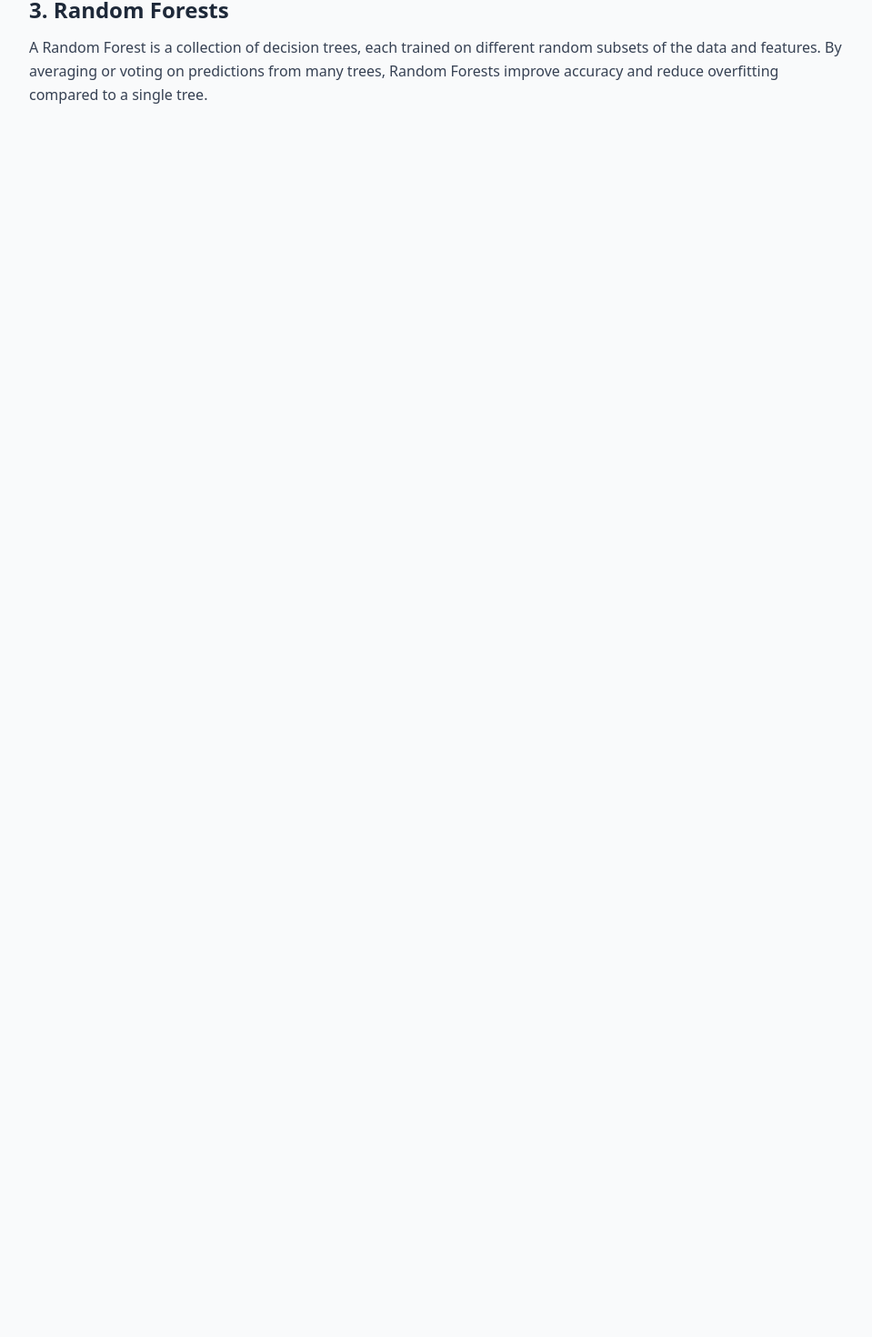
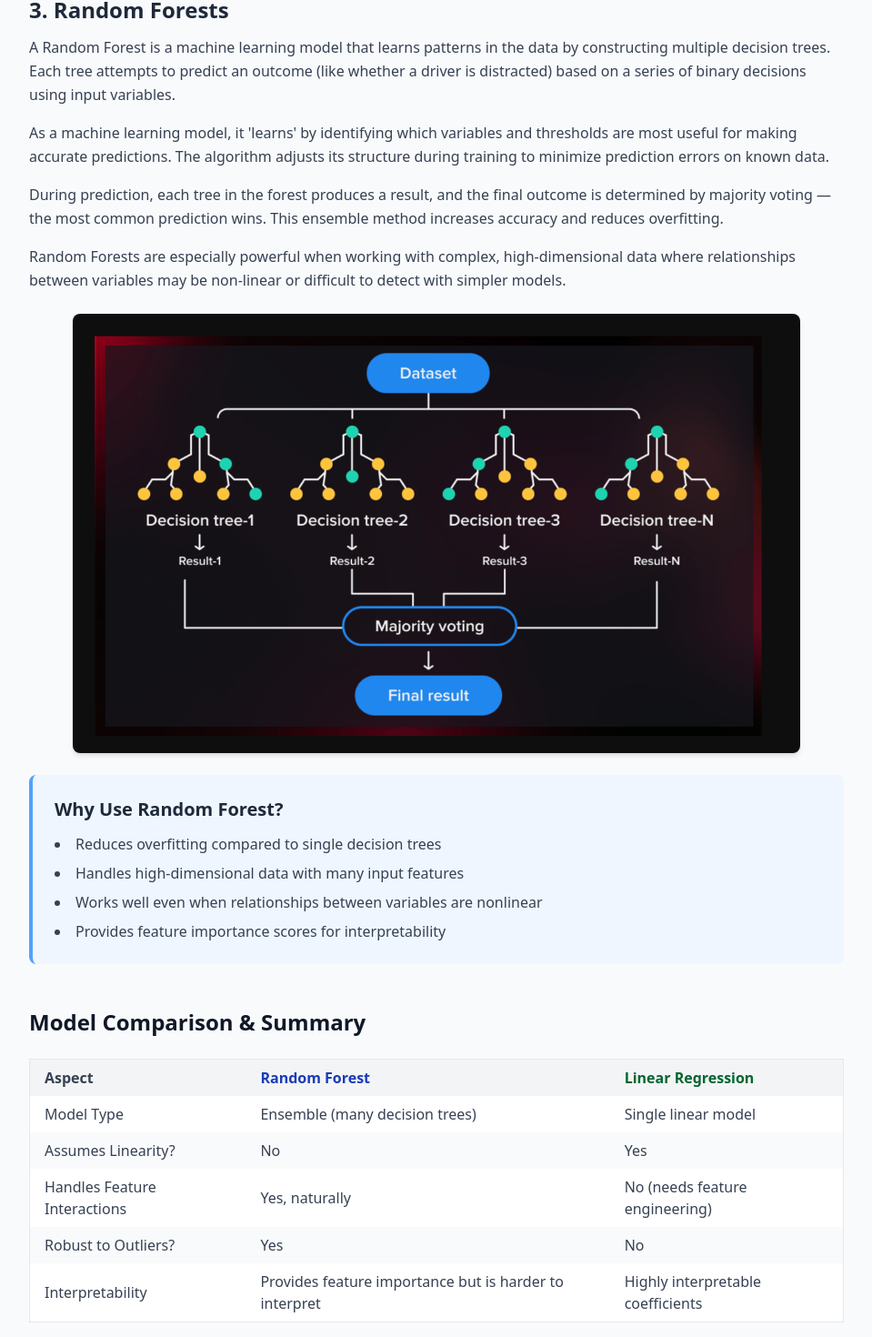
Before and after one commit to WilliamGiammona/odel-project, a Next.js app: page /methodology in a window 1280 px wide. Shown: the part 4093-5563 px from the top of the page at 91% size, without its empty margins (160-1119 px from the left). Before the commit the page ends 4306 px from the top, so only its background shows below. Built offline with nearby package versions, Linux system fonts and the light colour scheme.

Commit message:
random forest update

```diff
--- a/app/methodology/page.tsx
+++ b/app/methodology/page.tsx
@@ -391,11 +391,170 @@ export default function MethodologyPage() {
             <h3 className="text-2xl font-semibold text-gray-800 mb-3">
               {language === "en" ? "3. Random Forests" : "3. יערות רנדומליים"}
             </h3>
-            <p className="text-gray-700 leading-relaxed">
+            <p className="text-gray-700 leading-relaxed mb-4">
               {language === "en"
-                ? "A Random Forest is a collection of decision trees, each trained on different random subsets of the data and features. By averaging or voting on predictions from many trees, Random Forests improve accuracy and reduce overfitting compared to a single tree."
-                : "Random Forest הוא אוסף של עצי החלטה, שכל אחד מהם מאומן על תת-קבוצה שונה של הנתונים והתכונות. על ידי ממוצע או הצבעה של התחזיות מעצים שונים, Random Forest משפר את הדיוק ומפחית התאמת יתר ביחס לעץ יחיד."}
+                ? "A Random Forest is a machine learning model that learns patterns in the data by constructing multiple decision trees. Each tree attempts to predict an outcome (like whether a driver is distracted) based on a series of binary decisions using input variables."
+                : "Random Forest הוא מודל של למידת מכונה שלומד דפוסים בנתונים על ידי בנייה של עצי החלטה מרובים. כל עץ מנסה לחזות תוצאה (למשל, האם נהג מוסח) על בסיס רצף של החלטות בינאריות לפי משתנים קלט."}
             </p>
+            <p className="text-gray-700 leading-relaxed mb-4">
+              {language === "en"
+                ? "As a machine learning model, it 'learns' by identifying which variables and thresholds are most useful for making accurate predictions. The algorithm adjusts its structure during training to minimize prediction errors on known data."
+                : "כמודל של למידת מכונה, הוא 'לומד' על ידי זיהוי אילו משתנים ואילו ערכי סף הכי שימושיים לחיזוי מדויק. האלגוריתם מתאים את המבנה שלו במהלך האימון כדי לצמצם שגיאות חיזוי על סמך נתונים מוכרים."}
+            </p>
+            <p className="text-gray-700 leading-relaxed mb-4">
+              {language === "en"
+                ? "During prediction, each tree in the forest produces a result, and the final outcome is determined by majority voting — the most common prediction wins. This ensemble method increases accuracy and reduces overfitting."
+                : "בשלב החיזוי, כל עץ ביער מייצר תחזית, והתוצאה הסופית נקבעת על פי הצבעת רוב – התחזית השכיחה ביותר מנצחת. שיטת האנסמבל הזו משפרת את הדיוק ומפחיתה התאמת יתר."}
+            </p>
+            <p className="text-gray-700 leading-relaxed mb-4">
+              {language === "en"
+                ? "Random Forests are especially powerful when working with complex, high-dimensional data where relationships between variables may be non-linear or difficult to detect with simpler models."
+                : "Random Forest נחשב חזק במיוחד כשעובדים עם נתונים מורכבים ורבי-ממדים, שבהם הקשרים בין המשתנים אינם ליניאריים או שקשה לזהותם באמצעות מודלים פשוטים יותר."}
+            </p>
+            <div className="flex justify-center my-6">
+              <Image
+                src="/images/methodology/RandomForest.png"
+                alt={
+                  language === "en"
+                    ? "Illustration of Random Forest using multiple decision trees and majority voting"
+                    : "תרשים של Random Forest עם עצי החלטה והצבעת רוב"
+                }
+                width={800}
+                height={500}
+                className="rounded-lg shadow-md"
+              />
+            </div>
+          </div>
+
+          {/* Summary Box */}
+          <div className="bg-blue-50 border-l-4 border-blue-400 p-6 rounded-lg mb-12">
+            <h4 className="text-xl font-semibold text-gray-800 mb-3">
+              {language === "en"
+                ? "Why Use Random Forest?"
+                : "למה להשתמש ב-Random Forest?"}
+            </h4>
+            <ul className="list-disc list-inside text-gray-700 space-y-2">
+              <li>
+                {language === "en"
+                  ? "Reduces overfitting compared to single decision trees"
+                  : "מפחית התאמת יתר ביחס לעץ החלטה בודד"}
+              </li>
+              <li>
+                {language === "en"
+                  ? "Handles high-dimensional data with many input features"
+                  : "מתמודד היטב עם נתונים בעלי ממדים גבוהים"}
+              </li>
+              <li>
+                {language === "en"
+                  ? "Works well even when relationships between variables are nonlinear"
+                  : "מתאים גם כאשר הקשרים בין המשתנים אינם ליניאריים"}
+              </li>
+              <li>
+                {language === "en"
+                  ? "Provides feature importance scores for interpretability"
+                  : "מספק דירוג חשיבות של משתנים לצורך הבנה טובה יותר"}
+              </li>
+            </ul>
+          </div>
+
+          {/* Section Title */}
+          <h2 className="text-2xl font-bold text-gray-900 mb-6 mt-12">
+            {language === "en"
+              ? "Model Comparison & Summary"
+              : "השוואת מודלים וסיכום"}
+          </h2>
+          {/* Comparison Table */}
+          <div className="overflow-x-auto mb-12">
+            <table className="min-w-full bg-white border border-gray-200 rounded-lg">
+              <thead className="bg-gray-100">
+                <tr>
+                  <th className="text-left px-4 py-2 text-gray-700 font-semibold">
+                    {language === "en" ? "Aspect" : "היבט"}
+                  </th>
+                  <th className="text-left px-4 py-2 text-blue-800 font-semibold">
+                    {language === "en" ? "Random Forest" : "Random Forest"}
+                  </th>
+                  <th className="text-left px-4 py-2 text-green-800 font-semibold">
+                    {language === "en"
+                      ? "Linear Regression"
+                      : "רגרסיה ליניארית"}
+                  </th>
+                </tr>
+              </thead>
+              <tbody className="text-gray-700">
+                <tr>
+                  <td className="px-4 py-2">
+                    {language === "en" ? "Model Type" : "סוג המודל"}
+                  </td>
+                  <td className="px-4 py-2">
+                    {language === "en"
+                      ? "Ensemble (many decision trees)"
+                      : "אנסמבל (רבים עצי החלטה)"}
+                  </td>
+                  <td className="px-4 py-2">
+                    {language === "en"
+                      ? "Single linear model"
+                      : "מודל ליניארי יחיד"}
+                  </td>
+                </tr>
+                <tr className="bg-gray-50">
+                  <td className="px-4 py-2">
+                    {language === "en"
+                      ? "Assumes Linearity?"
+                      : "האם מניח ליניאריות?"}
+                  </td>
+                  <td className="px-4 py-2">
+                    {language === "en" ? "No" : "לא"}
+                  </td>
+                  <td className="px-4 py-2">
+                    {language === "en" ? "Yes" : "כן"}
+                  </td>
+                </tr>
+                <tr>
+                  <td className="px-4 py-2">
+                    {language === "en"
+                      ? "Handles Feature Interactions"
+                      : "מתמודד עם אינטראקציות בין משתנים"}
+                  </td>
+                  <td className="px-4 py-2">
+                    {language === "en" ? "Yes, naturally" : "כן, באופן טבעי"}
+                  </td>
+                  <td className="px-4 py-2">
+                    {language === "en"
+                      ? "No (needs feature engineering)"
+                      : "לא (דורש יצירת משתנים חדשים)"}
+                  </td>
+                </tr>
+                <tr className="bg-gray-50">
+                  <td className="px-4 py-2">
+                    {language === "en"
+                      ? "Robust to Outliers?"
+                      : "עמיד בפני ערכים קיצוניים?"}
+                  </td>
+                  <td className="px-4 py-2">
+                    {language === "en" ? "Yes" : "כן"}
+                  </td>
+                  <td className="px-4 py-2">
+                    {language === "en" ? "No" : "לא"}
+                  </td>
+                </tr>
+                <tr>
+                  <td className="px-4 py-2">
+                    {language === "en" ? "Interpretability" : "יכולת פירוש"}
+                  </td>
+                  <td className="px-4 py-2">
+                    {language === "en"
+                      ? "Provides feature importance but is harder to interpret"
+                      : "מספק חשיבות משתנים אך קשה יותר לפירוש"}
+                  </td>
+                  <td className="px-4 py-2">
+                    {language === "en"
+                      ? "Highly interpretable coefficients"
+                      : "מקדם ליניארי שקל להבין"}
+                  </td>
+                </tr>
+              </tbody>
+            </table>
           </div>
         </section>
       </div>
```
